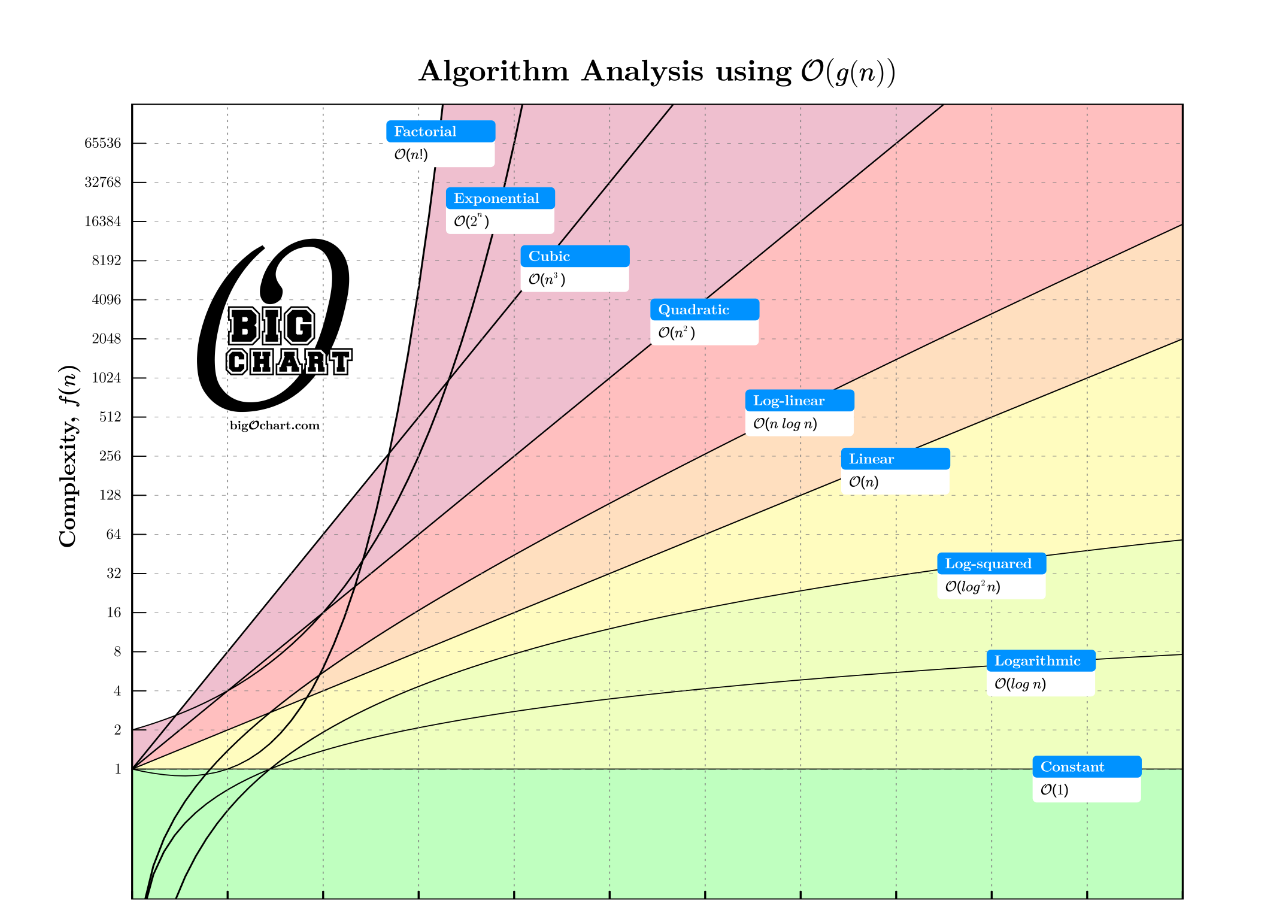
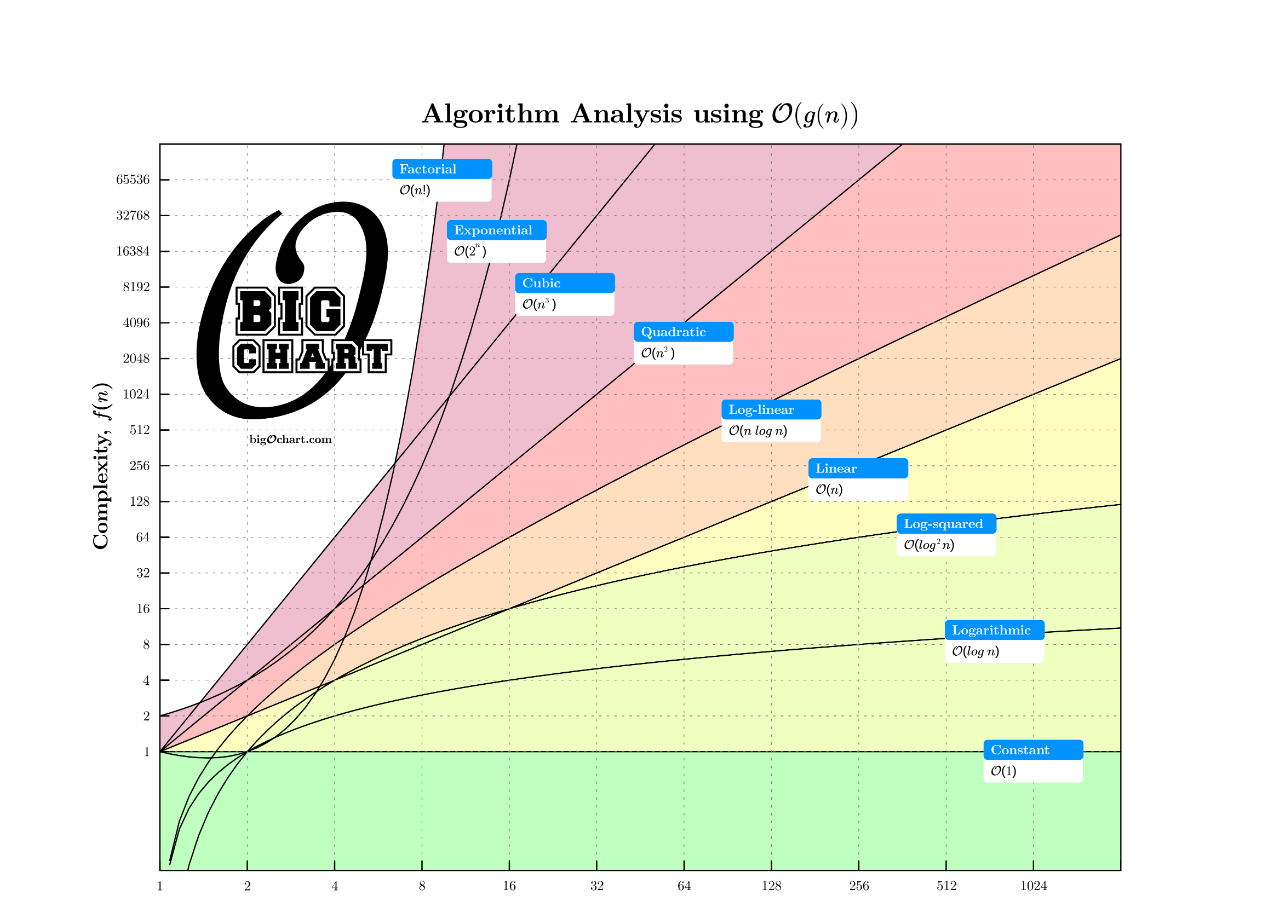
Before and after one commit to 0ABE/bigochart, a plain HTML site: page www/index.htm in a window 1280 px wide. Shown: the top 900 px of the page. Drawn offline with Linux system fonts and the light colour scheme.

Commit message:
Update log base 2

```diff
--- a/www/index.htm
+++ b/www/index.htm
@@ -1,4 +1,4 @@
- <!DOCTYPE html>
+<!DOCTYPE html>
 <html>
 <head>
     <meta charset="UTF-8">
@@ -27,8 +27,8 @@ div.author {
     text-align: center;
 }
 </style>
-<div class="chart" title="Big O Chart">
-    <img src="250301_bigochart_loglog.png" alt="Big O Chart">
+<div class="chart" title="Big-O Chart">
+    <img src="250302_bigochart_loglog.png" alt="Big-O Chart">
 </div>
 <div class="author">
     Abe of Hexadecimal<br/>
```
Also changed, not shown: inkscape/250302_inkscape_bigochart_loglog_png.svg (added), www/250302_bigochart_loglog.png (added), 1 other file.
